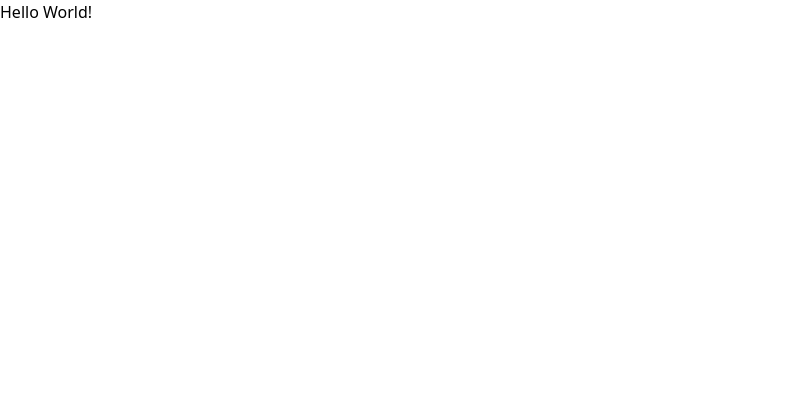
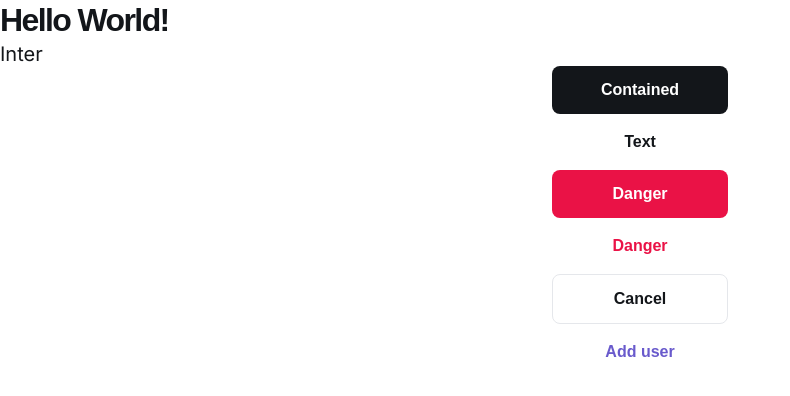
Before and after one commit to Joao-Eduardo-AJ/home-connect-frontend, a Next.js app: page / in a window 1280 px wide. Shown: the top 396 px of the page, without its empty margins (0-790 px from the left). Built offline with nearby package versions, Linux system fonts and the light colour scheme; a web font is replaced by a local one.

Commit message:
feat(src/components): adds button component

```diff
--- a/src/app/page.tsx
+++ b/src/app/page.tsx
@@ -1,7 +1,23 @@
+import Button from "@/components/button";
+import Typography from "@/components/typography";
+
 export default function Home() {
   return (
     <main>
-      <h1>Hello World!</h1>
+      <Typography variant="h1" className="text-[32px]">
+        Hello World!
+      </Typography>
+      <Typography variant="p" className="text-xl">
+        Inter
+      </Typography>
+      <div className="m-auto flex w-44 flex-col items-center justify-center gap-4">
+        <Button>Contained</Button>
+        <Button variant={{ type: "text", color: "primary" }}>Text</Button>
+        <Button variant={{ color: "danger" }}>Danger</Button>
+        <Button variant={{ type: "text", color: "danger" }}>Danger</Button>
+        <Button variant={{ type: "outlined", color: "primary" }}>Cancel</Button>
+        <Button variant={{ type: "text", color: "highlight" }}>Add user</Button>
+      </div>
     </main>
   );
 }
--- /dev/null
+++ b/src/components/button/index.tsx
@@ -0,0 +1,64 @@
+"use client";
+import { ButtonHTMLAttributes, MouseEvent, useRef } from "react";
+import { tv, VariantProps } from "tailwind-variants";
+
+const button = tv({
+  base: "flex px-4 py-3 rounded-lg font-rethink font-bold w-full gap-2 relative overflow-hidden before:duration-1000 before:absolute before:top-[var(--y)] before:left-[var(--x)] before:w-[0%] before:h-[0%] before:rounded-full hover:before:w-[225%] hover:before:h-[800%] before:-translate-x-1/2 before:-translate-y-1/2",
+  variants: {
+    type: {
+      contained: "bg-primary before:bg-hovered-light",
+      outlined: "border border-borderPrimary before:bg-hovered-dark",
+      text: "before:bg-hovered-dark p-0 w-auto"
+    },
+    justify: {
+      start: "justify-start",
+      center: "justify-center",
+      end: "justify-end"
+    },
+    color: {
+      primary: "text-primary",
+      white: "text-white",
+      danger: "text-danger",
+      highlight: "text-highlight"
+    }
+  },
+  compoundVariants: [
+    {
+      type: "contained",
+      color: "danger",
+      class: "bg-danger text-white before:bg-hovered-dark"
+    }
+  ],
+
+  defaultVariants: {
+    type: "contained",
+    justify: "center",
+    color: "white"
+  }
+});
+
+interface ButtonProps extends ButtonHTMLAttributes<HTMLButtonElement> {
+  variant?: VariantProps<typeof button>;
+}
+
+const Button = ({ variant, ...props }: ButtonProps) => {
+  const ref = useRef<HTMLButtonElement>(null);
+  function onMouseMove(e: MouseEvent<HTMLButtonElement | MouseEvent>) {
+    const x = e.pageX - (ref.current?.offsetLeft || 0);
+    const y = e.pageY - (ref.current?.offsetTop || 0);
+
+    ref.current?.style.setProperty("--x", x + "px");
+    ref.current?.style.setProperty("--y", y + "px");
+  }
+
+  return (
+    <button
+      {...props}
+      ref={ref}
+      onMouseMove={e => onMouseMove(e)}
+      className={button(variant)}
+    />
+  );
+};
+
+export default Button;
--- a/tailwind.config.ts
+++ b/tailwind.config.ts
@@ -14,16 +14,19 @@ const config: Config = {
         disabled: "#818D99",
 
         danger: "#EA1246",
-        dangerLight: "#FFEEF2",
+        "danger-light": "#FFEEF2",
 
         success: "#0ACE88",
-        successLight: "#EEFFF9",
+        "success-light": "#EEFFF9",
 
         highlight: "#695ACC",
-        HighlightAux: "#2CB8E0",
+        "Highlight-aux": "#2CB8E0",
 
-        borderPrimary: "#DDE4EB",
-        "gray-scale-50": "#F5F7FA"
+        "border-primary": "#DDE4EB",
+        "gray-scale-50": "#F5F7FA",
+
+        "hovered-light": "#FFFFFF29",
+        "hovered-dark": "#00000014"
       }
     },
     fontFamily: {
```
